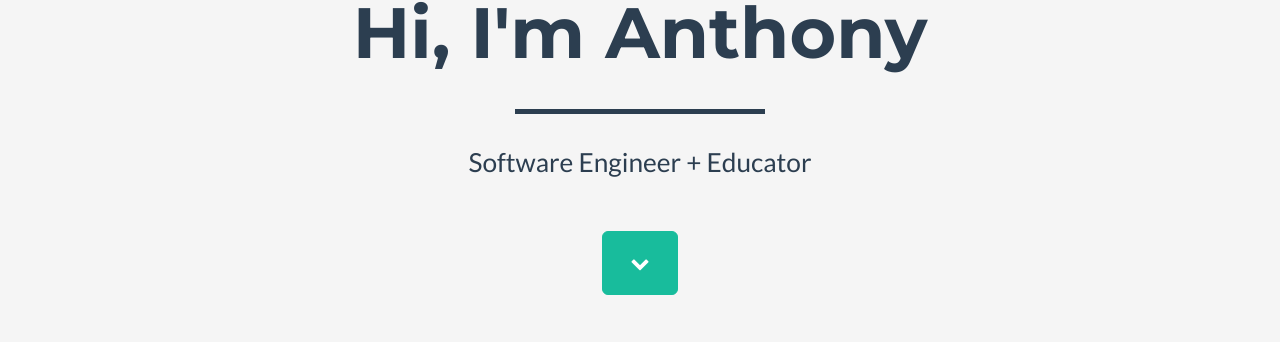
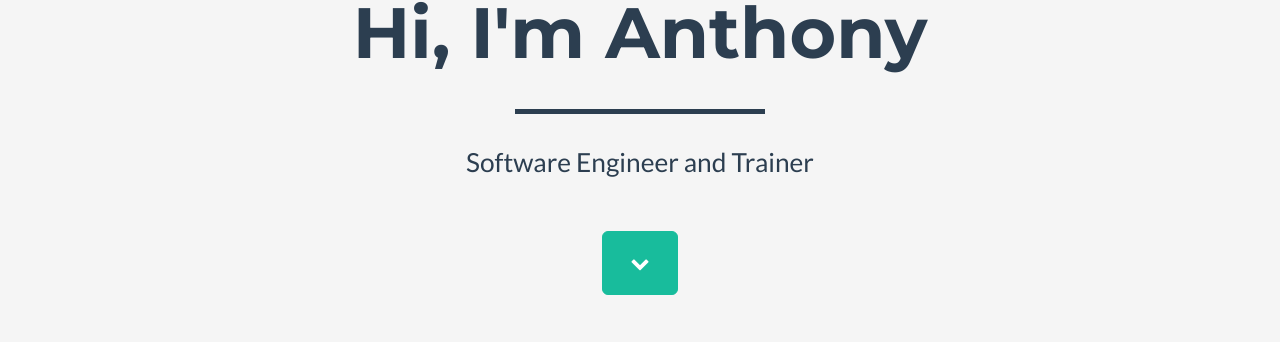
Before and after one commit to Abwas/aanaedu.github.io, a Jekyll site: the page built from index.html, in a window 1280 px wide and 900 px high. Shown: the part 218-560 px from the top of the window. Built offline with Jekyll 4.4.1, drawn with Linux system fonts in a browser that asks for light colours.

Commit message:
update site description

```diff
--- a/_config.yml
+++ b/_config.yml
@@ -8,8 +8,8 @@
 # Site settings
 title: Anthony Anaedu
 email: tony.anaedu@gmail.com
-tagline: Developing Software Applications and providing IT Solutions to help businesses and individuals
-description: Software Engineer + Educator
+tagline: Developing Software Applications and providing IT Solutions that help businesses and individuals
+description: Software Engineer and Trainer
 baseurl: "" # the subpath of your site, e.g. /blog
 url: "http://anthonyanaedu.tk" # the base hostname & protocol for your site
 paginate: 5
```
